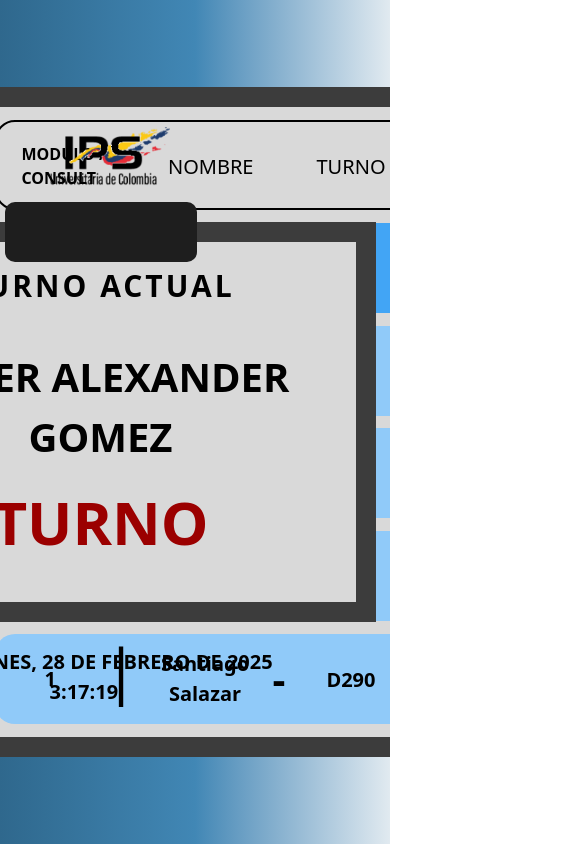
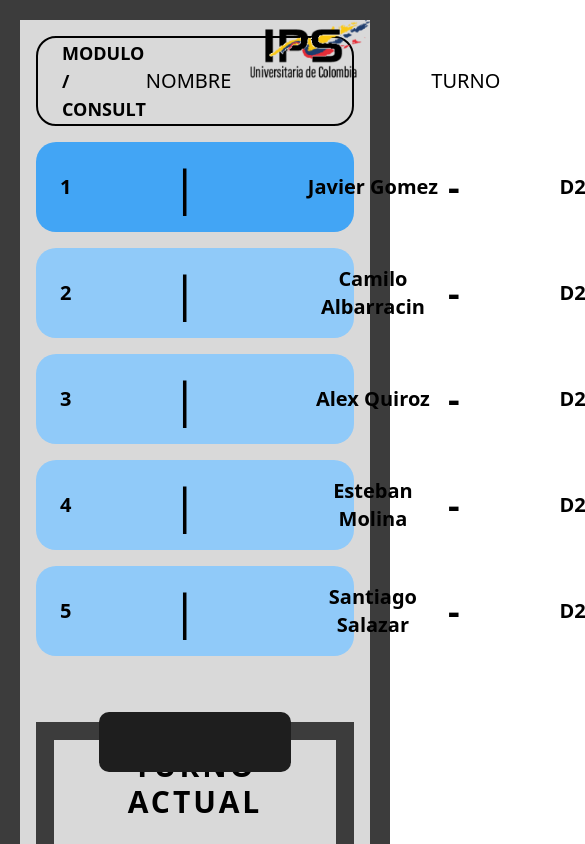
Before and after one commit to Albarracin-sg/frontend-ips, a React (Vite) app in the folder frontend/: page /screen in a window 390 px wide. Shown: the top 844 px of the page, 585 px wide, since content can reach past the window. Built offline with nearby package versions, Linux system fonts and the light colour scheme.

Commit message:
mejoras de front como la creacion de rutas y los componentes sean responsive

```diff
--- a/frontend/src/components/mainscreen/screen.jsx
+++ b/frontend/src/components/mainscreen/screen.jsx
@@ -30,129 +30,81 @@ const Screen = () => {
         const formattedTime = currentTime.toLocaleTimeString("es-ES");
 
         return (
-        <div className="relative min-h-screen w-screen bg-gradient-to-l from-[#E1EAF0] via-[#4187B5] to-[#2F688D] overflow-y-auto flex items-center justify-center">
-        <div className="bg-[#d9d9d9] border-[20px] border-[#3c3c3c] w-[1150px] h-[670px] mx-auto rounded-[0] box-border relative">
-            {/* Sección Izquierda */}
-            <div className="flex flex-col justify-evenly ml-[20px] w-[40%] h-[630px] bg-none">
-            <div className="relative w-[421px] h-[90px] bg-none border-[2px]  align-center rounded-[20px] flex items-center justify-evenly">
-                {/*MODULO DE CONSULTA*/}
-                <h2 className="font-bold absolute left-[25px] top-[20px] whitespace-pre-line">
+        <div className="min-h-screen w-screen bg-[#d9d9d9] border-[20px] border-[#3c3c3c] p-4 box-border">
+            <div className="flex flex-col lg:flex-row h-full gap-4">
+            {/* Left Section - Queue */}
+            <div className="flex-1 flex flex-col gap-4 lg:max-w-[45%]">
+                {/* Header for queue */}
+                <div className="relative w-full h-[90px] bg-none border-[2px] rounded-[20px] flex items-center justify-between px-6">
+                <h2 className="font-bold text-lg sm:text-xl whitespace-pre-line">
                     MODULO /{"\n"} CONSULT
                 </h2>
-                <h2 className="font-medium absolute right-[28px] top-[30px]  text-[20px]">TURNO</h2>
-                <h2 className="font-medium absolute right-[160px] top-[30px] text-[20px] ">NOMBRE</h2>
+                <div className="flex gap-50">
+                    {" "}
+                    {/* reduced from gap-8 to gap-4 */}
+                    <h2 className="font-medium text-xl">NOMBRE</h2>
+                    <h2 className="font-medium text-xl">TURNO</h2>
                 </div>
-            {/* PRIMER LLAMADO DE TURNO*/}
-            <div className="relative w-[421px] h-[90px] bg-[#42A5F5]  align-center rounded-[20px] flex items-center justify-evenly">
-                {/*MODULO DE CONSULTA*/}
-                <p className="absolute left-[50px] text-[20px] font-bold">1</p>
-                {/* SEÑALADOR DE TURNO */}
-                <div className="absolute left-[110px] bottom-[9px] text-[60px]">|</div>
-                {/*NOMBRE - TURNO */}
-                <p className="font-bold w-[100px] absolute text-center text-[20px] ">
-                Javier Gomez
-                </p>
-                <p className="absolute right-[40px] bottom-[29px] text-[20px] font-bold">
-                D290
-                </p>
-                <p className="absolute right-[130px] text-[40px] font-bold">
-                -
+                </div>
+
+                {/* Queue items - Make them dynamic with map function */}
+                {[1, 2, 3, 4, 5].map((index) => (
+                <div
+                    key={index}
+                    className={`relative w-full h-[90px] ${
+                    index === 1 ? "bg-[#42A5F5]" : "bg-[#90CAF9]"
+                    } rounded-[20px] flex items-center justify-between px-6`}
+                >
+                    <div className="flex items-center gap-25">
+                    <p className="font-bold text-xl">{index}</p>
+                    <span className="text-5xl">|</span>
+                    <p className="font-bold text-xl w-[150px] text-center">
+                        {
+                        [
+                            "Javier Gomez",
+                            "Camilo Albarracin",
+                            "Alex Quiroz",
+                            "Esteban Molina",
+                            "Santiago Salazar",
+                        ][index - 1]
+                        }
                     </p>
                     </div>
-
-            {/* SEGUNDO LLAMADO DE TURNO*/}
-            <div className="relative w-[421px] h-[90px] bg-[#90CAF9]  align-center rounded-[20px] flex items-center justify-evenly">
-                {/*MODULO DE CONSULTA*/}
-                <p className="absolute left-[50px] text-[20px] font-bold">1</p>
-                {/* SEÑALADOR DE TURNO */}
-                <div className="absolute left-[110px] bottom-[9px] text-[60px]">|</div>
-                {/*NOMBRE - TURNO */}
-                <p className="font-bold w-[100px] absolute text-center text-[20px] ">
-                Camilo Albarracin
-                </p>
-                <p className="absolute right-[40px] bottom-[29px] text-[20px] font-bold">
-                D290
-                </p>
-                <p className="absolute right-[130px] text-[40px] font-bold">
-                -
-                </p>
-            </div>
-            {/* TERCER LLAMADO DE TURNO*/}
-            <div className="relative w-[421px] h-[90px] bg-[#90CAF9]  align-center rounded-[20px] flex items-center justify-evenly">
-                {/*MODULO DE CONSULTA*/}
-                <p className="absolute left-[50px] text-[20px] font-bold">1</p>
-                {/* SEÑALADOR DE TURNO */}
-                <div className="absolute left-[110px] bottom-[9px] text-[60px]">|</div>
-                {/*NOMBRE - TURNO */}
-                <p className="font-bold w-[100px] absolute text-center text-[20px] ">
-                Alex Quiroz
-                </p>
-                <p className="absolute right-[40px] bottom-[29px] text-[20px] font-bold">
-                D290
-                </p>
-                <p className="absolute right-[130px] text-[40px] font-bold">
-                -
-                </p>
-            </div>
-            {/* CUARTO LLAMADO DE TURNO*/}
-            <div className="relative w-[421px] h-[90px] bg-[#90CAF9]  align-center rounded-[20px] flex items-center justify-evenly">
-                {/*MODULO DE CONSULTA*/}
-                <p className="absolute left-[50px] text-[20px] font-bold">1</p>
-                {/* SEÑALADOR DE TURNO */}
-                <div className="absolute left-[110px] bottom-[9px] text-[60px]">|</div>
-                {/*NOMBRE - TURNO */}
-                <p className="font-bold w-[100px] absolute text-center text-[20px] ">
-                Esteban Molano
-                </p>
-                <p className="absolute right-[40px] bottom-[29px] text-[20px] font-bold">
-                D290
-                </p>
-                <p className="absolute right-[130px] text-[40px] font-bold">
-                -
-                </p>
-            </div>
-            {/* QUINTO LLAMADO DE TURNO*/}
-            <div className="relative w-[421px] h-[90px] bg-[#90CAF9]  align-center rounded-[20px] flex items-center justify-evenly">
-                {/*MODULO DE CONSULTA*/}
-                <p className="absolute left-[50px] text-[20px] font-bold">1</p>
-                {/* SEÑALADOR DE TURNO */}
-                <div className="absolute left-[110px] bottom-[9px] text-[60px]">|</div>
-                {/*NOMBRE - TURNO */}
-                <p className="font-bold w-[100px] absolute text-center text-[20px] ">
-                Santiago Salazar
-                </p>
-                <p className="absolute right-[40px] bottom-[29px] text-[20px] font-bold">
-                D290
-                </p>
-                <p className="absolute right-[130px] text-[40px] font-bold">
-                -
-                </p>
+                    <div className="flex items-center gap-25">
+                    <p className="text-4xl font-bold">-</p>
+                    <p className="font-bold text-xl">D290</p>
                     </div>
                 </div>
-            {/* SECCION (Derecha) */}
-            <div className="absolute right-10 top-[50%] translate-y-[-50%] bg-[#d9d9d9] border-[20px] border-[#3c3c3c] w-[550px] h-[400px] rounded-[0]">
-            {/*IMAGEN IPS*/}
-            <div className="absolute  left-[40%] top-[-115px] w-[120px] ">
-                <img src={ipsLogo} alt="IPS Logo" />
+                ))}
             </div>
-            <h2 className="text-[30px] font-bold text-center translate-y-[47%] tracking-[3px] uppercase ">
+
+            {/* Logo - Moved to top right */}
+            <div className="absolute top-[20px] right-[20px]">
+                <img src={ipsLogo} alt="IPS Logo" className="w-[120px]" />
+            </div>
+
+            {/* Right Section - Current Turn */}
+            <div className="flex-1 lg:max-w-[55%] relative lg:h-[540px] mt-[50px]">
+                <div className="bg-[#d9d9d9] border-[18px] border-[#3c3c3c] p-2 h-full min-h-[270px] rounded-[0] flex flex-col items-center justify-center">
+                {/* Black decoration */}
+                <div className="absolute w-[192px] h-[60px] left-1/2 top-[-10px] bg-[#1E1E1E] rounded-[10px] -translate-x-1/2 " />
+
+                <h2 className="text-3xl sm:text-4xl font-bold text-center tracking-[3px] uppercase mb-8">
                     turno actual
                 </h2>
-            <h2 className="text-[40px] font-bold text-center translate-y-[60px] uppercase">
+                <h2 className="text-3xl sm:text-4xl font-bold text-center uppercase mb-8">
                     Javier Alexander gomez
                 </h2>
-            <h2 className="text-[60px] font-bold text-center translate-y-[70px] text-[#9B0000] uppercase  ">
+                <h2 className="text-5xl sm:text-6xl font-bold text-center text-[#9B0000] uppercase">
                     turno
                 </h2>
-            {/* Contenedor adicional para el formulario (coso negro)*/}
-            <div className="absolute w-[192px] h-[60px] left-1/2 top-[-40px] bg-[#1E1E1E] rounded-[10px] -translate-x-1/2"></div>
-            {/*FECHA ACTUAL*/}
-            <h2 className="absolute  left-[20%] bottom-[-75px] font-bold text-[20px] uppercase">
-                {formattedDate}
-            </h2>
-            <h2 className="absolute  left-[40%] bottom-[-105px] font-bold text-[20px] ">
-                {formattedTime}
-            </h2>
+
+                {/* Date and Time */}
+                <div className="absolute bottom-[-50px] left-0 w-full flex flex-col sm:flex-row items-center justify-center gap-4">
+                    <h2 className="font-bold text-xl uppercase">{formattedDate}</h2>
+                    <h2 className="font-bold text-xl">{formattedTime}</h2>
+                </div>
+                </div>
             </div>
             </div>
         </div>
--- a/frontend/src/components/operador/form_op.jsx
+++ b/frontend/src/components/operador/form_op.jsx
@@ -136,7 +136,7 @@ const formop = () => {
             </div>
 
             {/* Lado derecho - Turno generado */}
-            <div className="w-[45.6%] border-l-2 border-[#3c3c3c] pl-7.6 flex flex-col items-center">
+            <div className=" w-[45.6%] border-l-[3px] border-[#3c3c3c] h-[580px] pl-20 flex flex-col items-center mt-[-45px]">
                 <h1 className="text-[27.36px] mt-[45.6px] text-center tracking-widest mb-10 font-extrabold">
                 TURNO GENERADO
                 </h1>
@@ -190,7 +190,7 @@ const formop = () => {
                 </text>
                 </svg>
 
-            <div className="mb-3.8 text-center">
+                <div className="mt-5 text-center">
                 <label className="text-[18.24px] tracking-widest">
                     {" "}
                     {/* Reduced by 20% from 24px */}
@@ -199,7 +199,7 @@ const formop = () => {
                 </div>
                 <button
                 type="submit"
-                className="bg-[#6EA3C7] font-bold w-[190px] h-[66.5px] text-white py-[3.099375px] mt-9.5 rounded-lg hover:bg-[#3c3c3c] transition-colors mx-auto block text-[11.77335px]"
+                className="bg-[#6EA3C7] font-bold w-[190px] h-[66.5px] text-white py-[3.099375px] mt-15 rounded-lg hover:bg-[#3c3c3c] transition-colors mx-auto block text-[18px]"
                 >
                 SIGUIENTE TURNO
                 </button>
@@ -230,7 +230,6 @@ const formop = () => {
                 </div>
             </div>
             )}
-
         </div>
         );
     };
```
Also changed, not shown: frontend/src/components/qr_option/form.jsx (+70 -36 lines), frontend/src/components/qr_option/qr.jsx (+32 -14 lines), frontend/src/components/qr_option/ticket.jsx (+6 -2 lines). Lines whose indentation alone changed are shown as unchanged.
